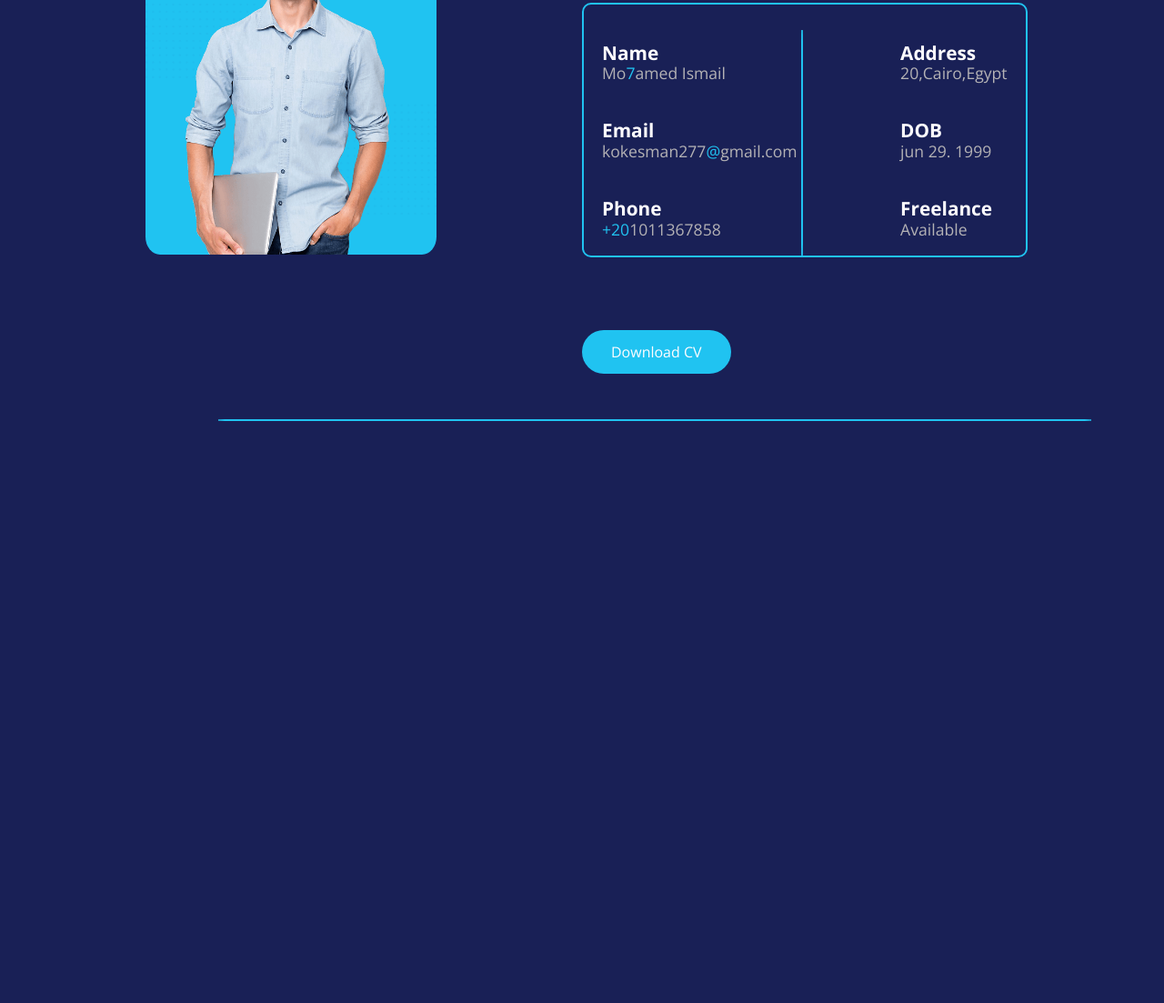
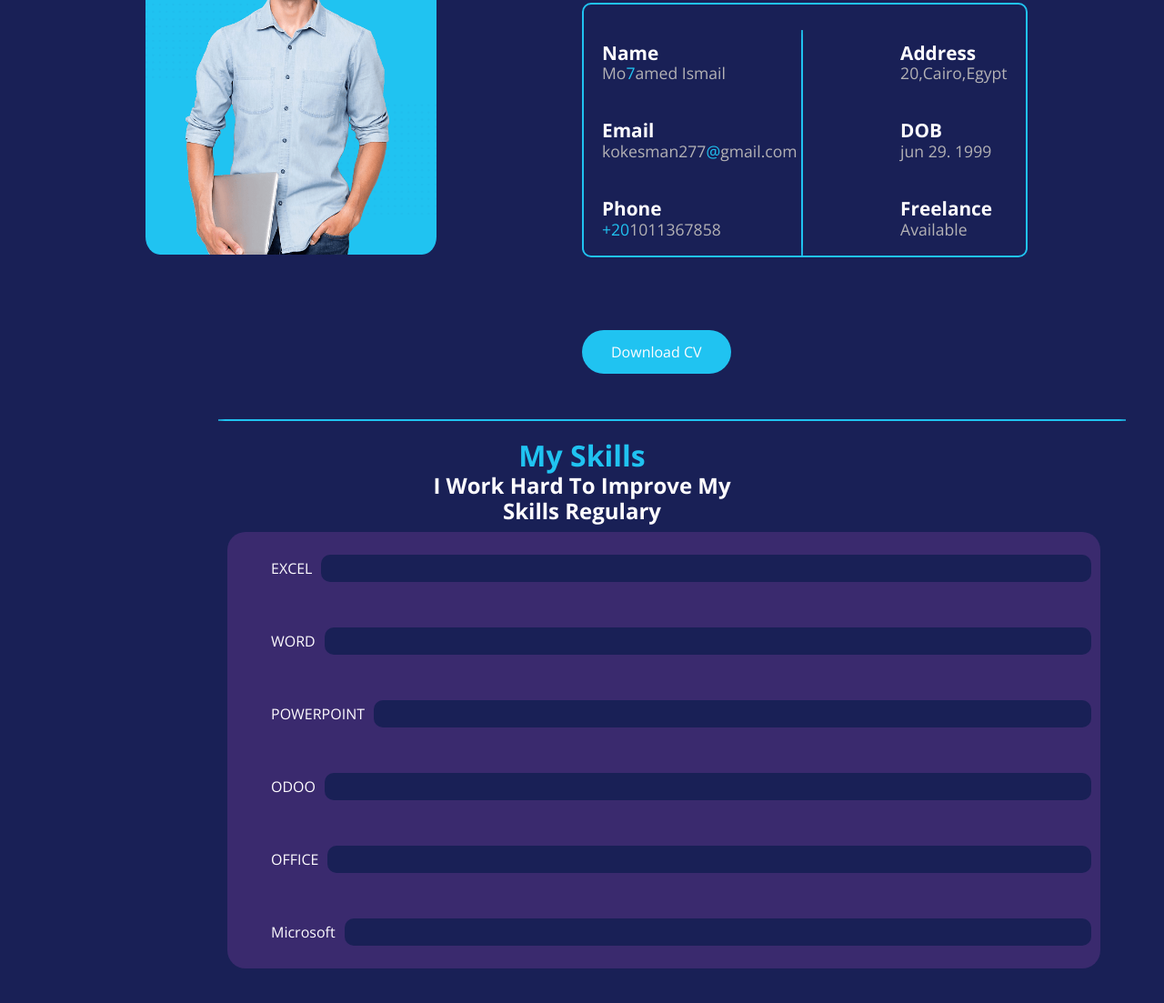
Before and after one commit to Karim-Ismail-Hassaneen/Basic-Portfolio, a plain HTML site: page src/index.html in a window 1280 px wide. Shown: the part 1758-2861 px from the top of the page at 91% size. Before the commit the page ends 2241 px from the top, so only its background shows below. Drawn offline with nearby package versions, Linux system fonts and the light colour scheme.

Commit message:
Added Some Sections on The WebSite!!

```diff
--- a/src/CSS/master.css
+++ b/src/CSS/master.css
@@ -273,7 +273,7 @@
   }
 }
 .hr {
-  width: 75%;
+  width: 78%;
   border: solid 1px var(--main-color);
   border-radius: 10%;
   margin-bottom: 20px;
@@ -281,6 +281,7 @@
 }
 
 .about-header {
+
   & h2 {
     color: var(--main-color);
     font-size: 2em;
@@ -295,6 +296,7 @@
     text-align: center;
   }
 }
+
 
 .about-us {
   padding-top: 50px;
@@ -388,3 +390,65 @@ button:hover {
   background-color: #fefcff;
   color: var(--main-color);
 }
+
+.skills-section .skills-header h2 {
+  color: var(--main-color);
+  font-size: 2em;
+  font-weight: 800;
+  text-align: center;
+}
+
+.skills-section .skills-header p {
+  color: #fefcff;
+  font-size: 1.5em;
+  font-weight: 700;
+  text-align: center;
+  margin-bottom: 10px;
+}
+
+.skills-section {
+  width: 100%;
+  height: 100vh;
+}
+
+.skills-section .skills-container .skill-name {
+  display: flex;
+  flex-direction: column;
+  color: #fefcff;
+  line-height: 30px;
+}
+
+.skills-section .skills-container {
+  width: 75%;
+  background-color: #3a2a6e;
+  justify-content: center;
+  margin-left: 250px;
+  border-radius: 20px;
+}
+
+ .skills-section .skills-container .skill-box {
+  padding:25px 0 25px 3em ;
+  display: flex;
+}
+
+.skills-container .skill-box .skill-progrees {
+  margin-left: 10px;
+  margin-right: 10px;
+  height: 30px;
+  width: 100%;
+  background-color: #192056;
+  border-radius: 10px;
+  position: relative;
+  overflow: hidden;
+}
+
+.skills-container .skill-box .skill-progrees span {
+  position: absolute;
+  left: 0;
+  top: 0;
+  width: 0;
+  height: 100%;
+  border-radius: 10px;
+  background-color: var(--main-color);
+  transition: all 0.5s;
+}
--- a/src/JS/index.js
+++ b/src/JS/index.js
@@ -38,3 +38,12 @@ colorsLi.forEach(li => {
     event.target.classList.add("active");
   })
 })
+
+// skills-section selected
+
+const mySkills = document.querySelector(".skills-section");
+
+window.onscroll = () => {
+  let skillsOffsetTop = mySkills.offsetTop;
+    let skillsOuterHeight = mySkills.offsetHeight;
+}
--- a/src/index.html
+++ b/src/index.html
@@ -144,6 +144,56 @@
     </div>
     <!-- Ending About Me Section -->
 <div class="hr"></div>
+<!-- Starting Our Skills Section -->
+
+    <div class="skills-section">
+        <div class="skills-header">
+            <h2>My Skills</h2>
+            <p>I Work Hard To Improve My
+                <br/> Skills Regulary</p>
+        </div>
+
+        <div class="skills-container">
+            <div class="skill-box">
+                <div class="skill-name">EXCEL</div>
+                    <div class="skill-progrees">
+                        <span data-set="90%"></span>
+                    </div>
+            </div>
+            <div class="skill-box">
+                <div class="skill-name">WORD</div>
+                    <div class="skill-progrees">
+                        <span data-set="70%"></span>
+                    </div>
+            </div>
+            <div class="skill-box">
+                <div class="skill-name">POWERPOINT</div>
+                    <div class="skill-progrees">
+                        <span data-set="75%"></span>
+                    </div>
+            </div>
+            <div class="skill-box">
+                <div class="skill-name">ODOO</div>
+                    <div class="skill-progrees">
+                        <span data-set="60%"></span>
+                    </div>
+            </div>
+            <div class="skill-box">
+                <div class="skill-name">OFFICE</div>
+                    <div class="skill-progrees">
+                        <span data-set="80%"></span>
+                    </div>
+            </div>
+            <div class="skill-box">
+                <div class="skill-name">Microsoft</div>
+                    <div class="skill-progrees">
+                        <span data-set="85%"></span>
+                    </div>
+            </div>
+        </div>
+    </div>
+
+<!-- Ending Our Skills Section -->
 
 <script src="JS/index.js"></script>
 
```
